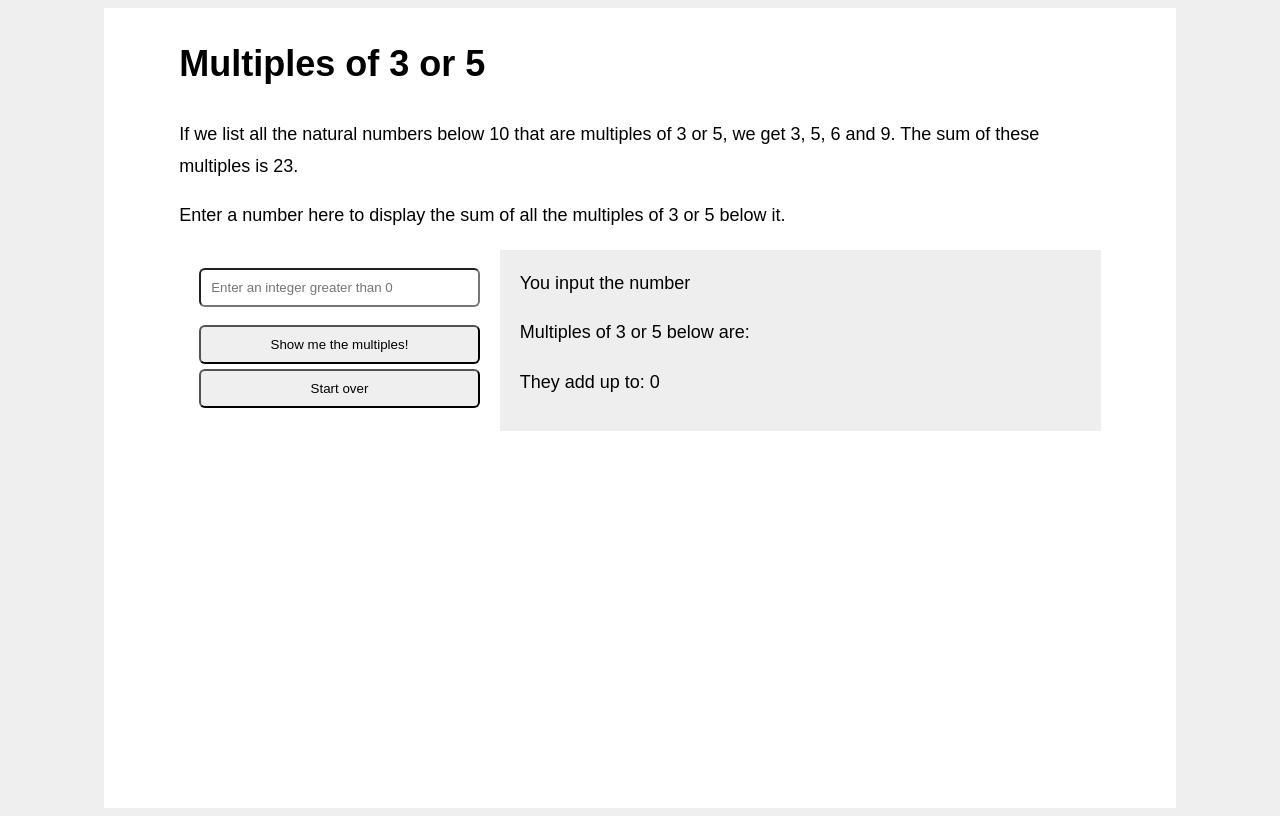
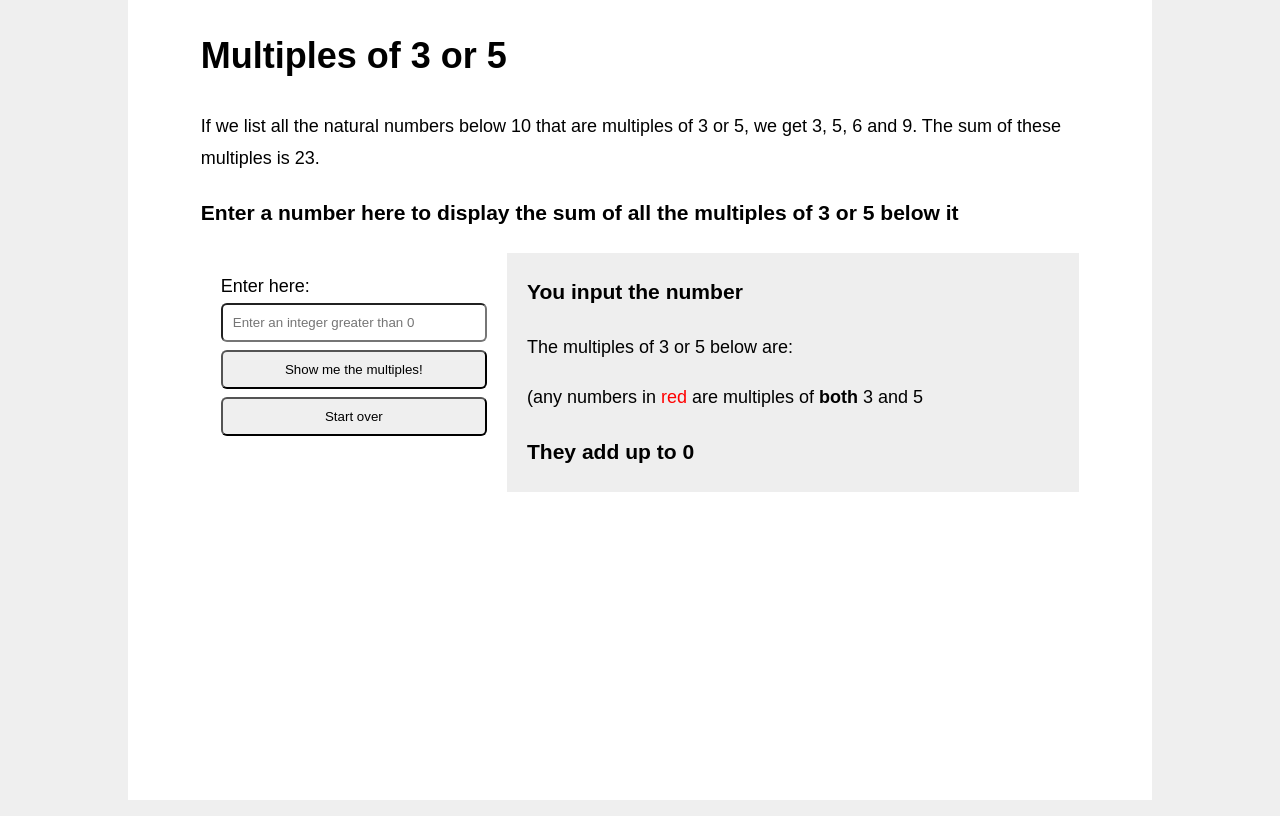
Before and after one commit to morgansbored/multiples-challenge, a website: page index.html in a window 1280 px wide. Both pictures are taken after a click on the button "Show me the multiples!". Drawn offline with Linux system fonts and the light colour scheme.

Commit message:
updated styling

```diff
--- a/css/style.css
+++ b/css/style.css
@@ -1,3 +1,7 @@
+* {
+  box-sizing: border-box
+}
+
 html {
   background-color: #efefef;
   color: #000;
@@ -11,6 +15,7 @@ body {
   flex-direction: column;
   font-size: 1.125rem;
   min-height: 100vh;
+  margin: 0;
 }
 
 .wrapper {
@@ -21,7 +26,8 @@ body {
   padding-right: 1.5rem;
   max-width: 1024px;
   width: 100%;
-  height: 100%;
+  min-height: 100%;
+  padding-bottom: 2rem;
 }
 
 .content {
@@ -40,21 +46,33 @@ padding-right: 20px;
 }
 
 .input-area {
+  flex: 1;
+  display: flex;
   flex-direction: column;
-width: 33%;
 }
 
 .output-area {
-width: 66%;
   background-color: #eee;
+  flex: 2;
 }
 
 input, button {
   border-radius: 6px;
   padding: 10px;
   width: 100%;
+  display: block;
+}
+
+input {
+  margin-top: 0px;
+  margin-bottom: 8px;
 }
 
 button {
-margin-bottom: 5px;
+  margin-top: 8px;
+  margin-bottom: 8px;
 }
+
+.common {
+  color: red;
+}
--- a/index.html
+++ b/index.html
@@ -8,19 +8,19 @@
             <div class="content">
                 <h1>Multiples of 3 or 5</h1>
                 <p>If we list all the natural numbers below 10 that are multiples of 3 or 5, we get 3, 5, 6 and 9. The sum of these multiples is 23.</p>
-                <p>Enter a number here to display the sum of all the multiples of 3 or 5 below it.</p>
+                <h3>Enter a number here to display the sum of all the multiples of 3 or 5 below it</h3>
                 <div class="container">
                   <div class="input-area">
                     <p>
+                      <label for="input-int">Enter here:  </label>
                       <input type="text" id="input-int" placeholder="Enter an integer greater than 0">
-                    </p>
-                    <p>
                       <button onclick="showResults()">Show me the multiples!</button>
                       <button onclick="startOver()">Start over</button>
                     </p>
                   </div>
                   <div class="output-area">
                     <p class="output">
+                      Output will appear here
                     </p>
                   </div>
                 </div>
--- a/js/multiples.js
+++ b/js/multiples.js
@@ -21,18 +21,29 @@ function getMultiples(inInt) {
 
 function showResults() {
   const result = getMultiples(userInput.value);
-
-  output.innerHTML =
-    `<p>You input the number ${userInput.value}</p>`;
-    if (result === 0) {
+  output.innerHTML = `<h3>You input the number <b>${userInput.value}</b></h3>`;
+  if (result === 0) {
     output.innerHTML +=
-    `<p>The result is: ${result}</p>
-    `;
-  } else {
-    output.innerHTML +=
-    `<p>Multiples of 3 or 5 below ${userInput.value} are: ${result.multiples}</p>
-    <p>They add up to: ${result.sum}</p>
-    `;
+    `<p>The result is: ${result}</p>`;
+  }
+  else {
+    output.innerHTML += `<p>The multiples of 3 or 5 below ${userInput.value} are:</p>`;
+    let list = document.createElement('p');
+    for (let i = 0; i < result.multiples.length; i++) {
+      if (result.multiples[i] % 3 === 0 && result.multiples[i] % 5 === 0)
+      {
+        list.innerHTML += `<span class="common">${result.multiples[i]}</span>`;
+      }
+      else {
+        list.innerHTML += result.multiples[i];
+      }
+      if (i != result.multiples.length - 1) {
+        list.innerHTML += `, `;
+      }
+    }
+    output.appendChild(list);
+    output.innerHTML += `<p>(any numbers in <span class="common">red</span> are multiples of <b>both</b> 3 and 5</p>`;
+    output.innerHTML += `<h3>They add up to <b>${result.sum}</h3>`;
   }
 }
 
```
Lines whose indentation alone changed are shown as unchanged.
